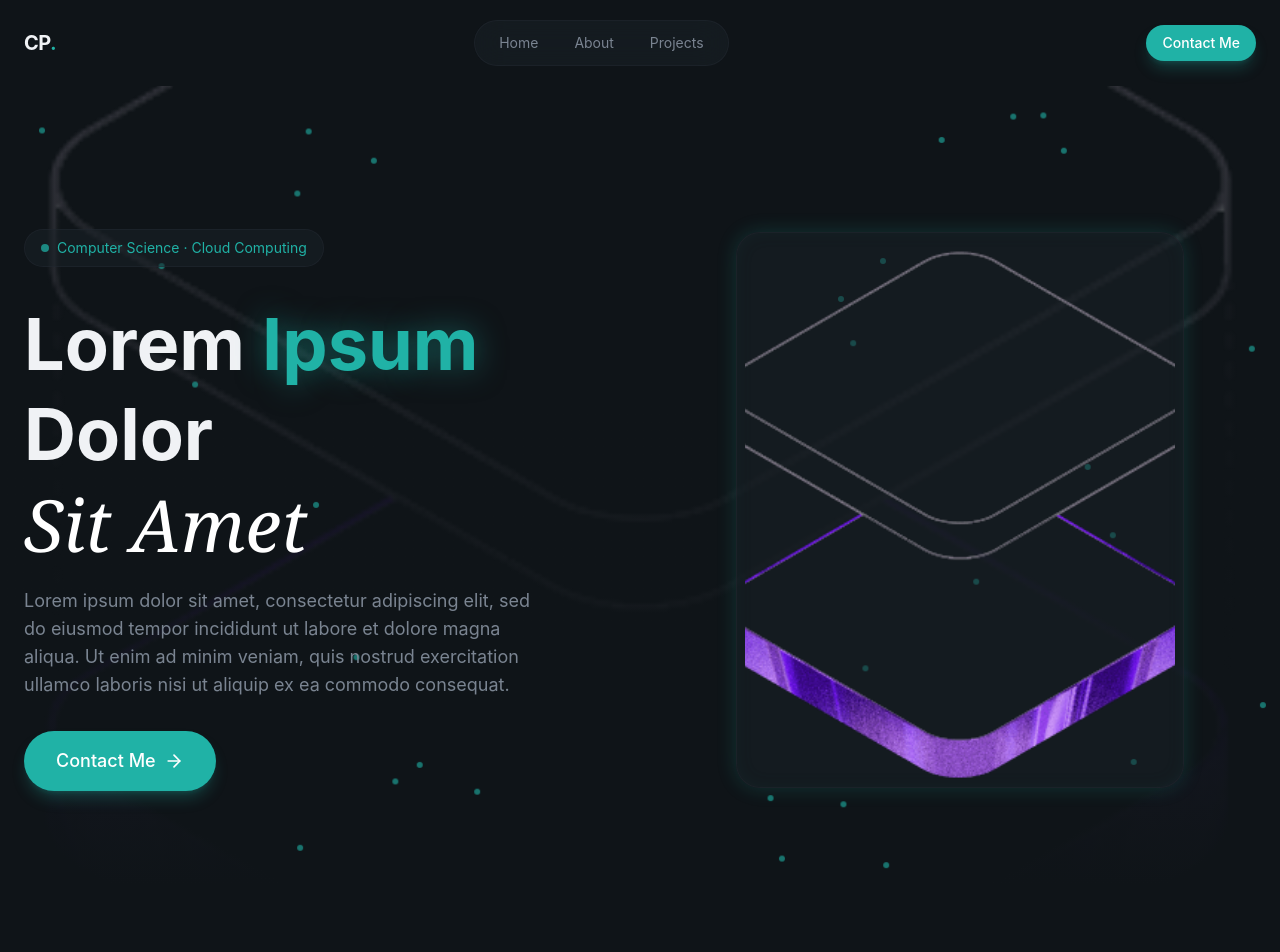
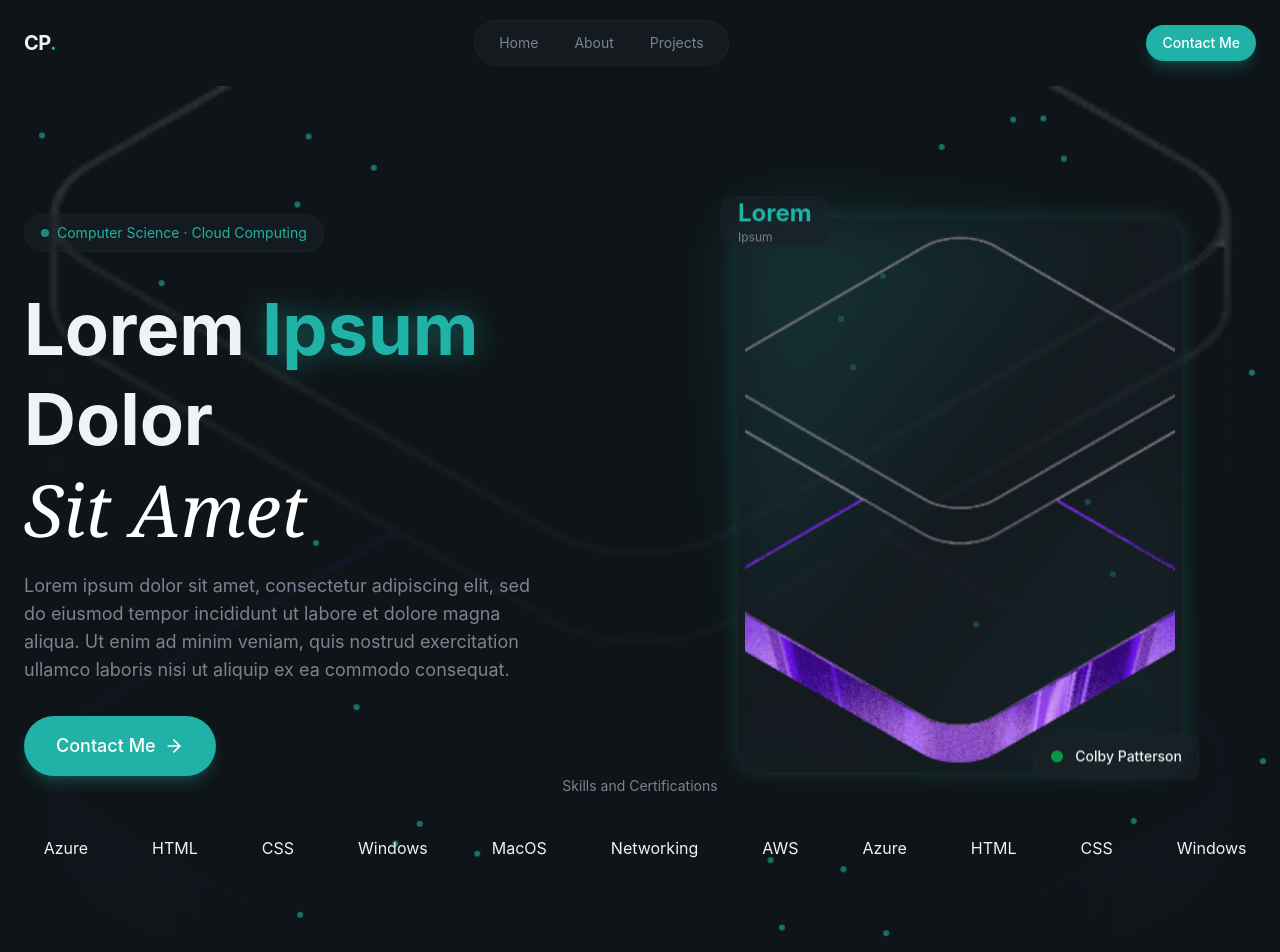
Before and after one commit to Colby-Patterson2/dev-portfolio, a React (Vite) app: page / in a window 1280 px wide. Shown: the top 952 px of the page. Before the commit the page ends 886 px from the top, so only its background shows below. Built offline with nearby package versions, Linux system fonts and the light colour scheme.

Commit message:
Hero section progress

```diff
--- a/src/index.css
+++ b/src/index.css
@@ -92,8 +92,35 @@
     }
   }
 
+  @keyframes float {
+    0%,
+    100% {
+      transform: translateY(0);
+    }
+    50% {
+      transform: translateY(-10px);
+    }
+  }
+
+  @keyframes marquee {
+    0% {
+      transform: translateX(0);
+    }
+    100% {
+      transform: translateX(-50%);
+    }
+  }
+
   .animate-fade-in {
     animation: fade-in 0.8s ease-out both;
+  }
+
+  .animate-float {
+    animation: float 4s ease-in-out infinite;
+  }
+
+  .animate-marquee {
+    animation: marquee 30s linear infinite;
   }
 
   .animation-delay-100 {
@@ -107,4 +134,12 @@
   .animation-delay-300 {
     animation-delay: 300ms;
   }
+
+  .animation-delay-400 {
+    animation-delay: 400ms;
+  }
+
+  .animation-delay-500 {
+    animation-delay: 500ms;
+  }
 }
--- a/src/sections/Hero.jsx
+++ b/src/sections/Hero.jsx
@@ -1,5 +1,15 @@
 import { ArrowRight } from "lucide-react";
 import { Button } from "../components/Button";
+
+const skills = [
+    "AWS",
+    "Azure",
+    "HTML",
+    "CSS",
+    "Windows",
+    "MacOS",
+    "Networking",
+]
 
 export const Hero = () => {
     return <section className="relative min-h-screen flex items-center overflow-hidden">
@@ -53,10 +63,32 @@
                 </div>
                 <div className="relative animate-fade-in animation-delay-300">
                     <div className="relative max-w-md mx-auto">
-                        <div />
+                        <div className="absolute inset-0 rounded-3xl bg-linear-to-br from-primary/30 via-transparent to-primary/10 blur-2xl animate-pulse"/>
                         <div className="relative glass rounded-3xl p-2 glow-border">
                             <img src="/hero.png" alt="Colby Patterson" className="w-full aspect-4/5 object-cover rounded-2xl"/>
+                            <div className="absolute -bottom-4 -right-4 glass rounded-xl px-4 py-3 animate-float">
+                                <div className="flex items-center gap-3">
+                                    <div className="w-3 h-3 bg-green-500 rounded-full animate-pulse" />
+                                    <span className="text-sm font-medium">Colby Patterson</span>
+                                </div>
+                            </div>
+                            <div className="absolute -top-4 -left-4 glass rounded-xl px-4 y-4 animate-float animation-delay-400">
+                                <div className="text-2xl font-bold text-primary">Lorem</div>
+                                <div className="text-xs text-muted-foreground">Ipsum</div>
+                            </div>
                         </div>
+                    </div>
+                </div>
+            </div>
+            <div className="=mt-20 animate-fade-in animation-delay-500">
+                <p className="text-sm text-muted-foreground mb-6 text-center">Skills and Certifications</p>
+                <div className="relative overflow-hidden">
+                    <div className="flex animate-marquee">
+                        {[...skills, ...skills].map((skill, idx) => (
+                            <div key={idx} className="shrink-0 px-8 py-4">
+                                <span>{skill}</span>
+                            </div>
+                        ))}
                     </div>
                 </div>
             </div>
```
